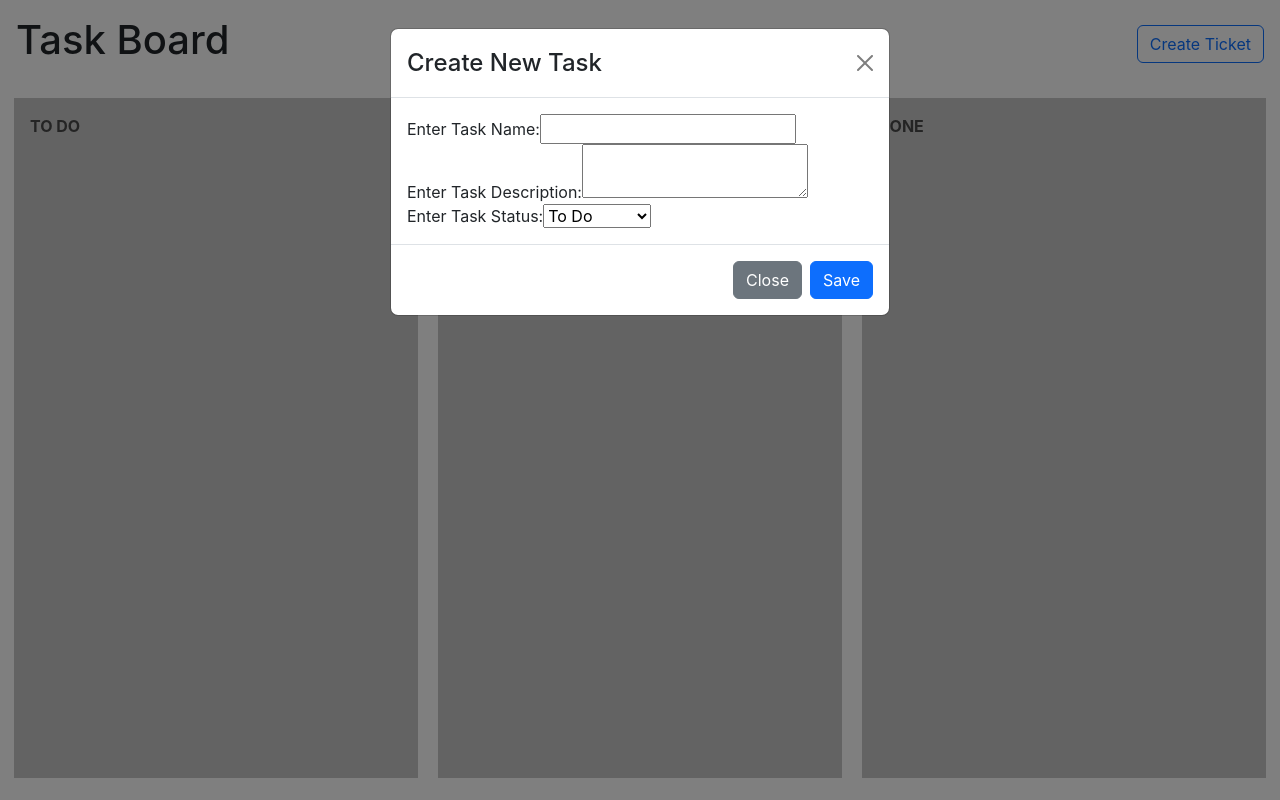
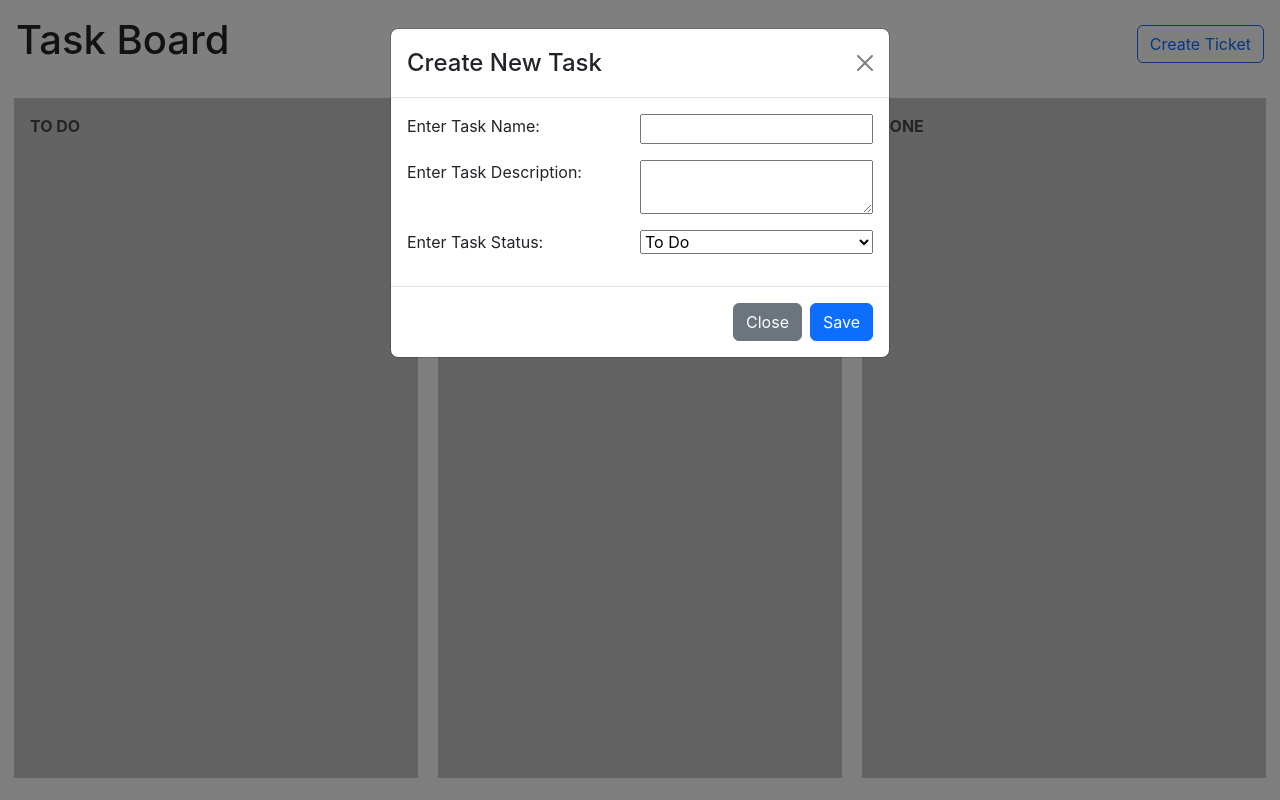
Before and after one commit to keerthana-lab/sample-react-app, a React (Create React App) app in the folder dashboard/: page / in a window 1280 px wide. Both pictures are taken after a click on the button "Create Ticket". Built offline with nearby package versions, Linux system fonts and the light colour scheme.

Commit message:
form UI fix

```diff
--- a/dashboard/src/AppHeader/index.tsx
+++ b/dashboard/src/AppHeader/index.tsx
@@ -36,17 +36,17 @@ function AppHeader({setFormInputs}: AppHeaderProps) {
                 </Modal.Header>
                 <Modal.Body>
                     <form onSubmit={handleSubmit}>
-                        <label>
-                            Enter Task Name:
-                            <input type="text" name="taskName" value={formInputs.taskName} onChange={handleChange} />
+                        <label className="d-flex mb-3">
+                            <div className="w-50">Enter Task Name:</div>
+                            <input type="text" className="w-50" name="taskName" value={formInputs.taskName} onChange={handleChange} />
                         </label>
-                        <label>
-                            Enter Task Description:
-                            <textarea name="taskDesc" value={formInputs.taskDesc} onChange={handleChange} />
+                        <label className="d-flex mb-3">
+                        <div className="w-50">Enter Task Description:</div>
+                            <textarea name="taskDesc" className="w-50" value={formInputs.taskDesc} onChange={handleChange} />
                         </label>
-                        <label>
-                            Enter Task Status:
-                        <select name="taskStatus" value={formInputs.taskStatus} onChange={handleChange}>
+                        <label className="d-flex mb-3">
+                        <div className="w-50">Enter Task Status:</div>
+                        <select name="taskStatus" className="w-50" value={formInputs.taskStatus} onChange={handleChange}>
                             {
                                 statusOfTask.map((status) => (
                                     <option key={status} value={status}>{status}</option>
```
